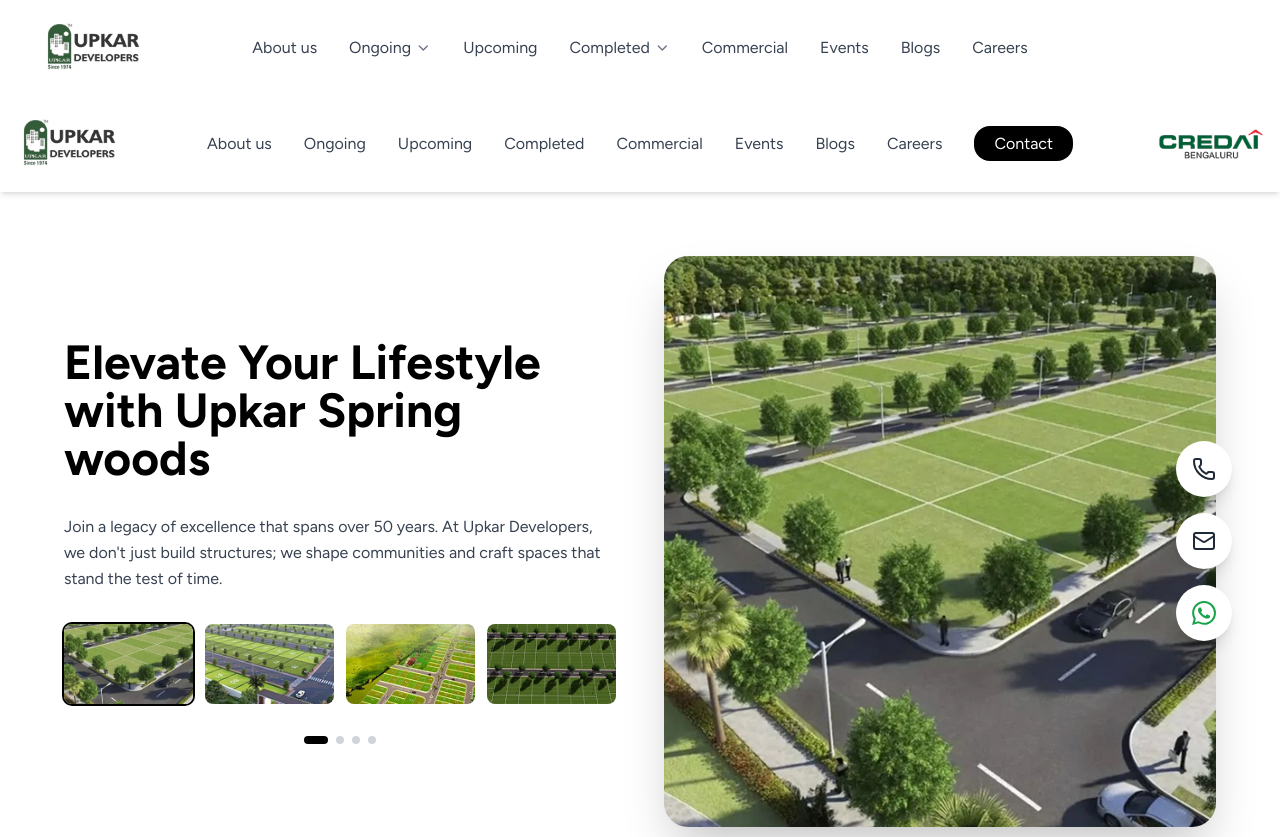
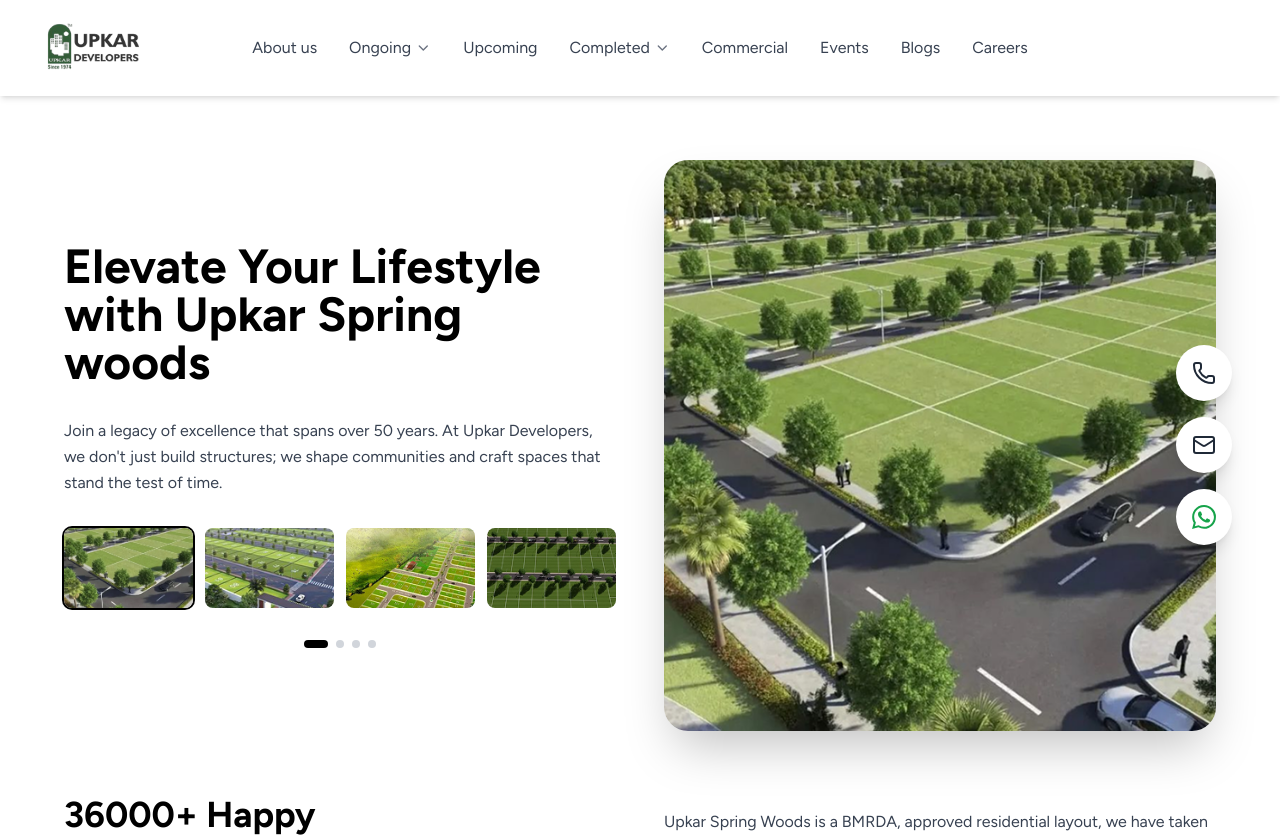
Before and after one commit to JavadAlip/upkar-frontend, a React (Vite) app: page /project in a window 1280 px wide. Shown: the top 837 px of the page. Built offline with nearby package versions, Linux system fonts and the light colour scheme; a web font is replaced by a local one.

Commit message:
navbar issue solved

```diff
--- a/src/Pages/CompletedPrjcts.jsx
+++ b/src/Pages/CompletedPrjcts.jsx
@@ -1,5 +1,5 @@
 
-import Navbar from '../Components/CompletedPrjcts/CmpltNavbar';
+// import Navbar from '../Components/CompletedPrjcts/CmpltNavbar';
 import CompletedMain from '../Components/CompletedPrjcts/CompletedMain';
 import ProjectsList from '../Components/CompletedPrjcts/ProjectsList';
 import OurValues from '../Components/CompletedPrjcts/OurValues';
@@ -9,7 +9,7 @@
 const CompletedPrjcts = () => {
     return (
         <div>
-            <Navbar />
+            {/* <Navbar /> */}
             <CompletedMain />
             <ProjectsList />
             <OurValues />
--- a/src/Pages/Project.jsx
+++ b/src/Pages/Project.jsx
@@ -1,5 +1,5 @@
 import React from 'react'
-import Navbar from '../Components/CompletedPrjcts/CmpltNavbar';
+// import Navbar from '../Components/CompletedPrjcts/CmpltNavbar';
 import PrjctMain from '../Components/Project/PrjctMain';
 // import Features from '../Components/Project/Features';
 import PlotLayout from '../Components/Project/PlotLayout';
@@ -12,7 +12,7 @@
 const Project = () => {
     return (
         <div>
-            <Navbar />
+            {/* <Navbar /> */}
             <PrjctMain />
             {/* <Features /> */}
             <PlotLayout />
```
